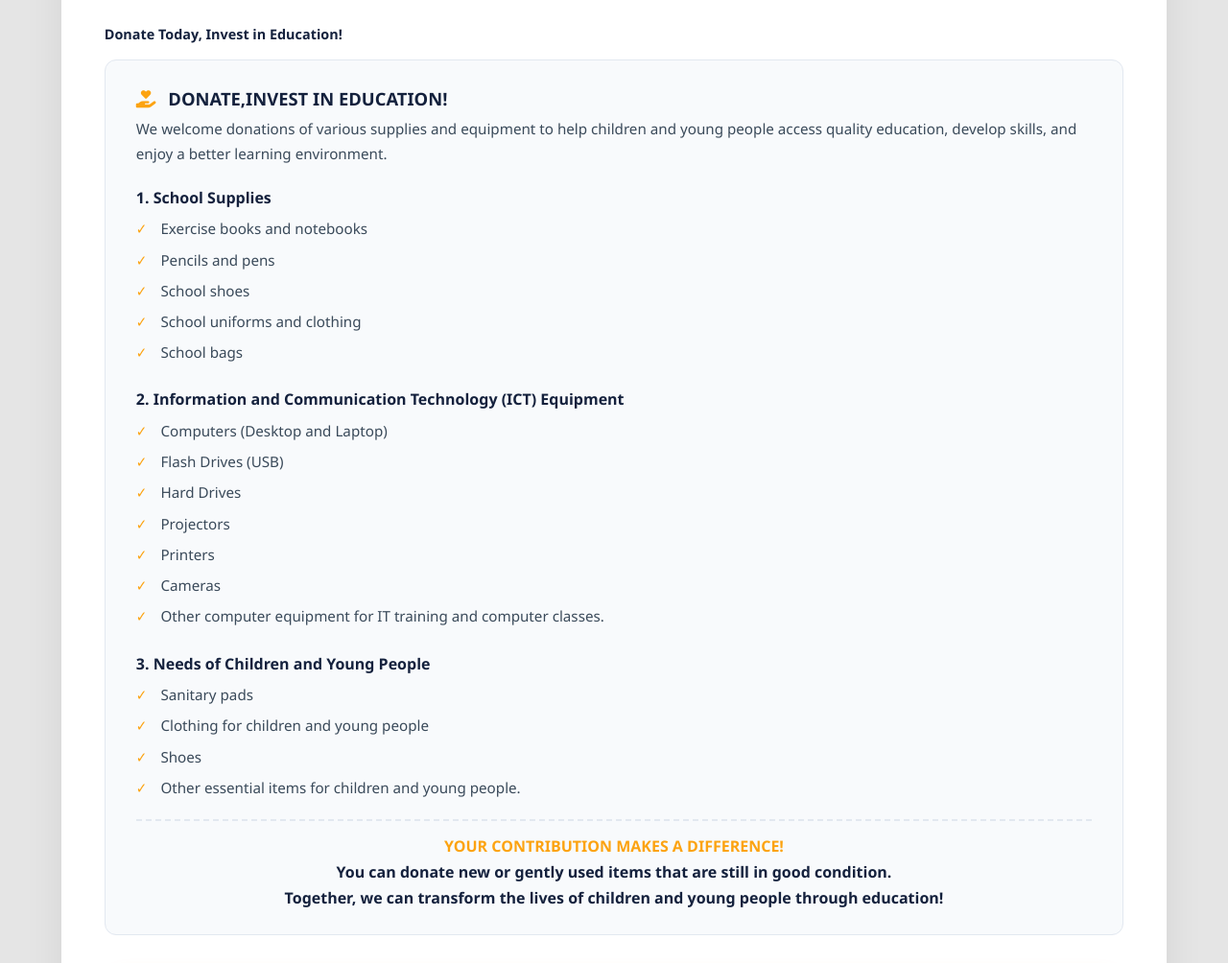
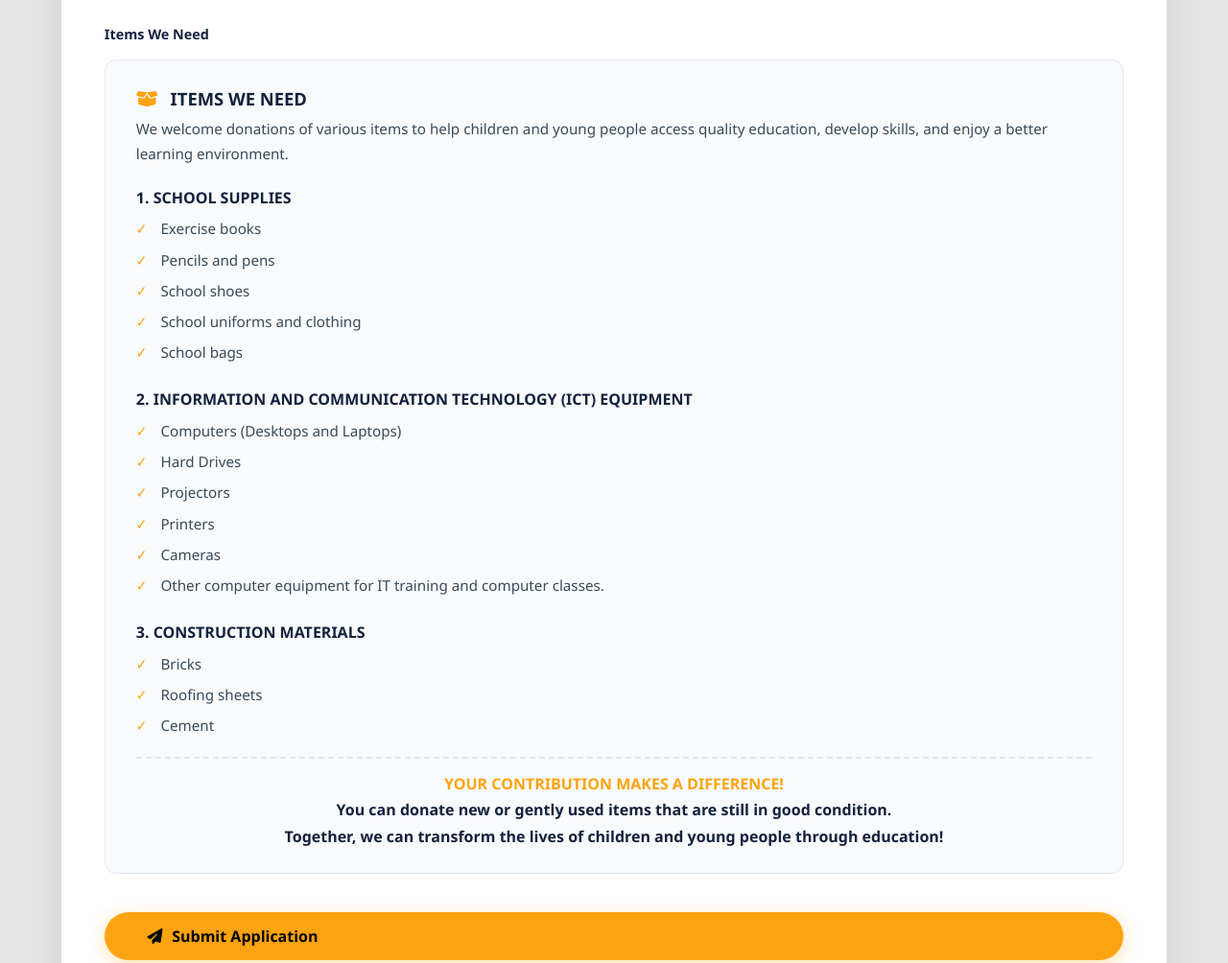
Before and after one commit to vkilimanjaro-png/hope4futuretaz-, a plain HTML site: page volunteer.html in a window 1280 px wide. Shown: the part 2700-3704 px from the top of the page at 96% size. Drawn offline with Linux system fonts and the light colour scheme.

Commit message:
Add files via upload

```diff
--- a/volunteer.html
+++ b/volunteer.html
@@ -603,7 +603,7 @@
             transform: scale(1.02);
         }
 
-        /* ===== MPYA: DONATION CONTENT BLOCK ===== */
+        /* ===== DONATION CONTENT BLOCK ===== */
         .donation-block {
             background: #f8fafc;
             padding: 1.5rem 2rem;
@@ -1088,27 +1088,26 @@
                         </div>
 
                         <!-- ==========================================================
-                        DONATION CONTENT (replaced Additional Message)
+                        DONATION CONTENT
                         ========================================================== -->
                         <div class="form-group full-width">
-                            <label>Donate Today, Invest in Education!</label>
+                            <label>Items We Need</label>
                             <div class="donation-block">
-                                <h3><i class="fas fa-hand-holding-heart"></i> DONATE,INVEST IN EDUCATION!</h3>
-                                <p>We welcome donations of various supplies and equipment to help children and young people access quality education, develop skills, and enjoy a better learning environment.</p>
-
-                                <h4>1. School Supplies</h4>
+                                <h3><i class="fas fa-box-open"></i> ITEMS WE NEED</h3>
+                                <p>We welcome donations of various items to help children and young people access quality education, develop skills, and enjoy a better learning environment.</p>
+
+                                <h4>1. SCHOOL SUPPLIES</h4>
                                 <ul>
-                                    <li>Exercise books and notebooks</li>
+                                    <li>Exercise books</li>
                                     <li>Pencils and pens</li>
                                     <li>School shoes</li>
                                     <li>School uniforms and clothing</li>
                                     <li>School bags</li>
                                 </ul>
 
-                                <h4>2. Information and Communication Technology (ICT) Equipment</h4>
+                                <h4>2. INFORMATION AND COMMUNICATION TECHNOLOGY (ICT) EQUIPMENT</h4>
                                 <ul>
-                                    <li>Computers (Desktop and Laptop)</li>
-                                    <li>Flash Drives (USB)</li>
+                                    <li>Computers (Desktops and Laptops)</li>
                                     <li>Hard Drives</li>
                                     <li>Projectors</li>
                                     <li>Printers</li>
@@ -1116,12 +1115,11 @@
                                     <li>Other computer equipment for IT training and computer classes.</li>
                                 </ul>
 
-                                <h4>3. Needs of Children and Young People</h4>
+                                <h4>3. CONSTRUCTION MATERIALS</h4>
                                 <ul>
-                                    <li>Sanitary pads</li>
-                                    <li>Clothing for children and young people</li>
-                                    <li>Shoes</li>
-                                    <li>Other essential items for children and young people.</li>
+                                    <li>Bricks</li>
+                                    <li>Roofing sheets</li>
+                                    <li>Cement</li>
                                 </ul>
 
                                 <div class="closing-note">
@@ -1438,7 +1436,7 @@
         🎯 *Preferred Area:* ${data.position}
         📝 *Experience/Skills:* ${data.experience}
         📅 *Availability:* ${data.availability || 'Not specified'}
-        💬 *Message:* Donation content embedded in form (no custom message provided)
+        💬 *Message:* Donation items list shown in form (no custom message provided)
 
         --- Sent via website volunteer form ---`;
 
```
